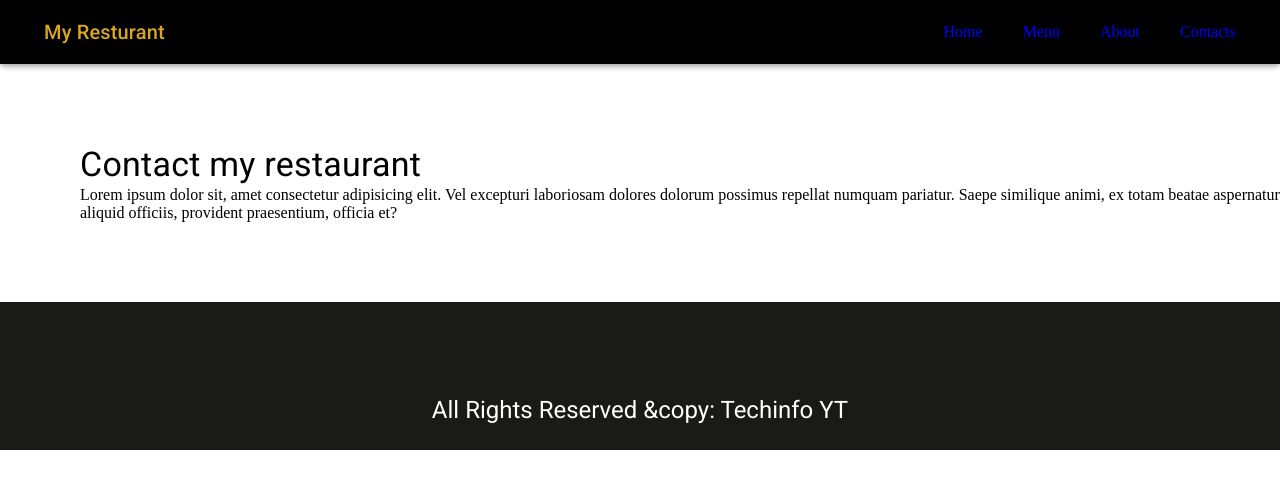
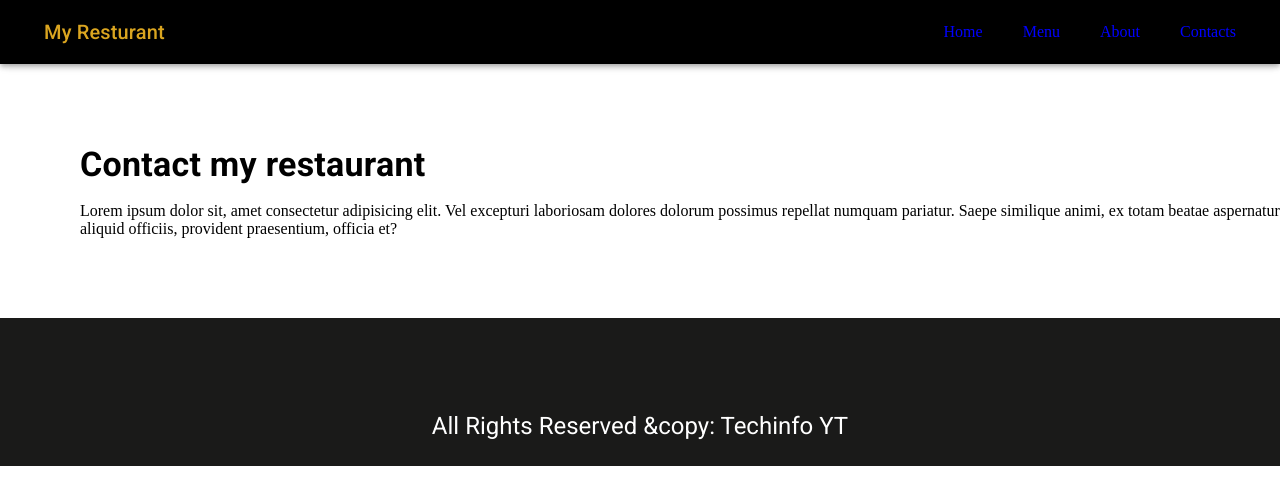
Before and after one commit to Gnanashekar045/routematerialui, a React (Create React App) app: page /contacts in a window 1280 px wide. Shown: the top 504 px of the page. Built offline with nearby package versions, Linux system fonts and the light colour scheme; some icons are missing.

Commit message:
contact css added

```diff
--- a/src/components/pages/Contact.jsx
+++ b/src/components/pages/Contact.jsx
@@ -1,11 +1,11 @@
 import React from "react";
 import Layout from "../layout/Layout";
-import { Box, Typography } from "@mui/material";
+import { Box, Paper, TableContainer, Typography } from "@mui/material";
 
 const Contact = () => {
   return (
     <Layout>
-      <Box sx={{my:10, ml: 10,}}>
+      <Box sx={{my:10, ml: 10, "& h4": {fontWeight: 'bold', mb:2}}}>
         <Typography variant="h4">Contact my restaurant</Typography>
         <p>
           Lorem ipsum dolor sit, amet consectetur adipisicing elit. Vel
@@ -14,6 +14,11 @@ const Contact = () => {
           officiis, provident praesentium, officia et?
         </p>
       </Box>
+      <Box>
+        <TableContainer component={Paper}>
+
+        </TableContainer>
+      </Box>
     </Layout>
   );
 };
```
